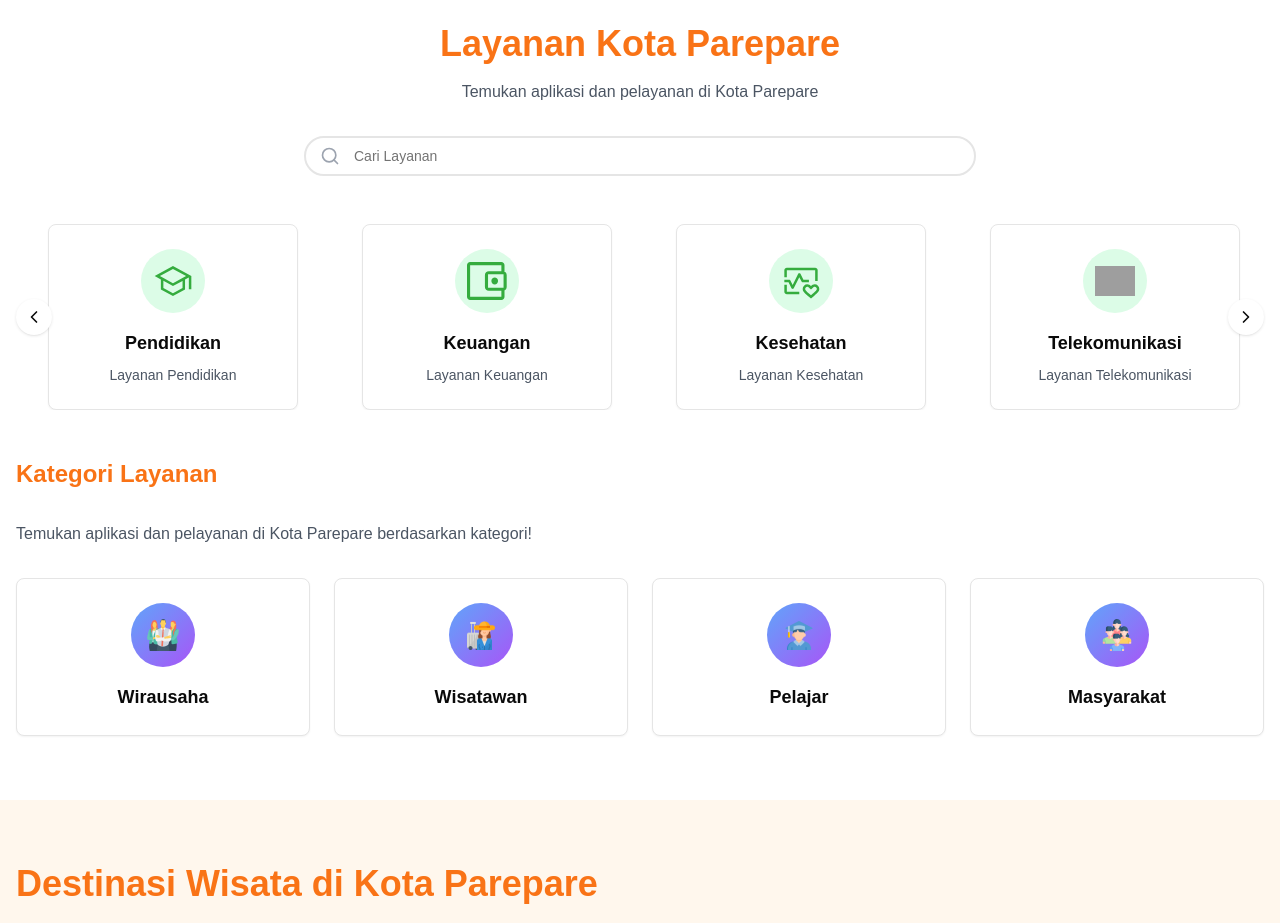
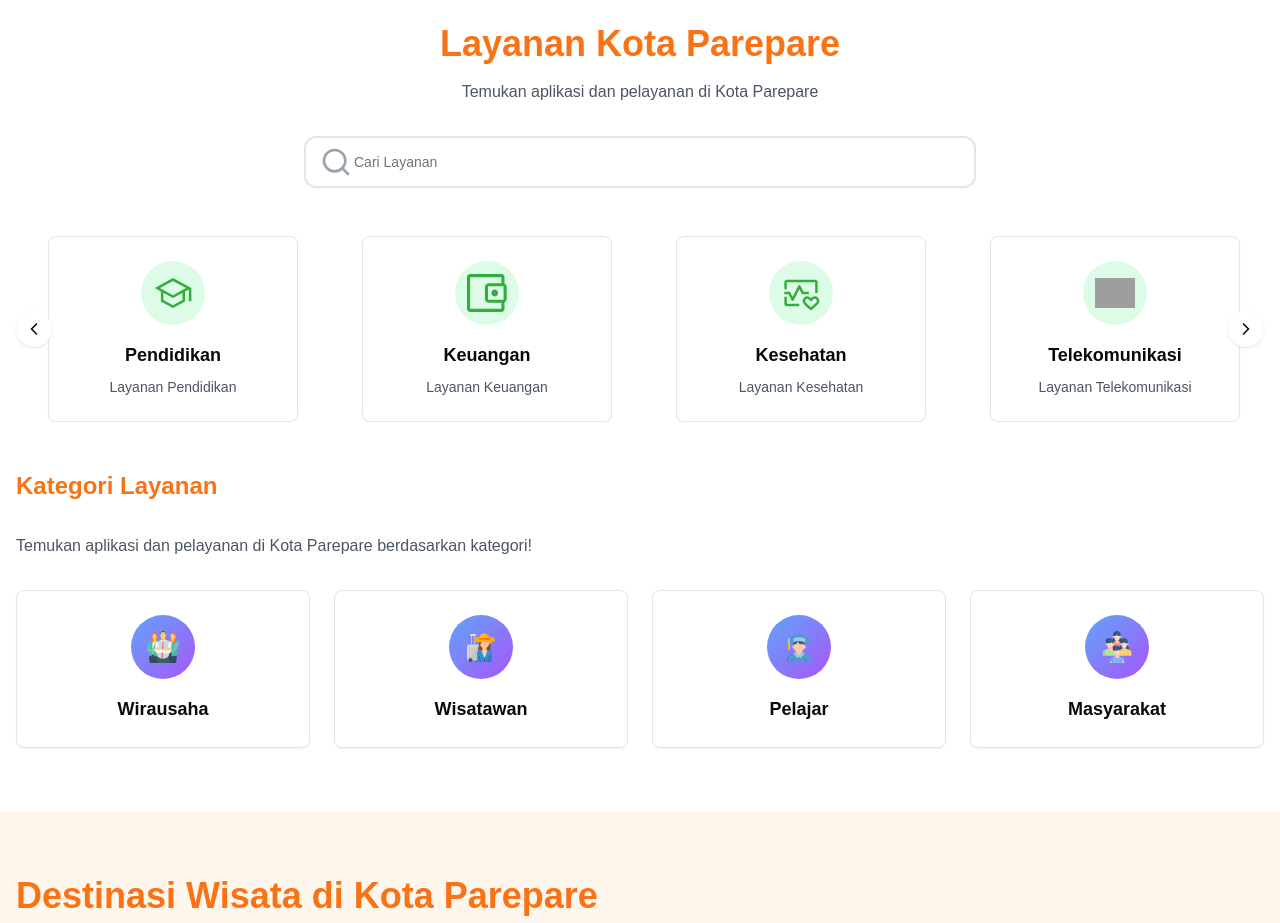
Before and after one commit to robertsmithy185/front-end-PDG, a Next.js app: page / in a window 1280 px wide. Shown: the part 840-1763 px from the top of the page. Built offline with nearby package versions, Linux system fonts and the light colour scheme; grey boxes are pictures that could not be loaded.

Commit message:
menu layanan

```diff
--- a/components/services-section.tsx
+++ b/components/services-section.tsx
@@ -57,10 +57,10 @@ export default function ServicesSection({
           <h2 className="text-3xl md:text-4xl font-bold text-orange-500 mb-4">Layanan Kota Parepare</h2>
           <p className="text-gray-600 mb-8">Temukan aplikasi dan pelayanan di Kota Parepare</p>
           <div className="max-w-2xl mx-auto relative">
-            <Search className="absolute left-4 top-1/2 transform -translate-y-1/2 text-gray-400 w-5 h-5" />
+            <Search className="absolute left-4 top-1/2 transform -translate-y-1/2 text-gray-400 w-8 h-8" />
             <Input
               placeholder="Cari Layanan"
-              className="pl-12 py-3 text-lg rounded-full border-2"
+              className="pl-12 py-6 text-lg rounded-xl border-2"
               value={searchTerm}
               onChange={(e) => setSearchTerm(e.target.value)}
             />
```
